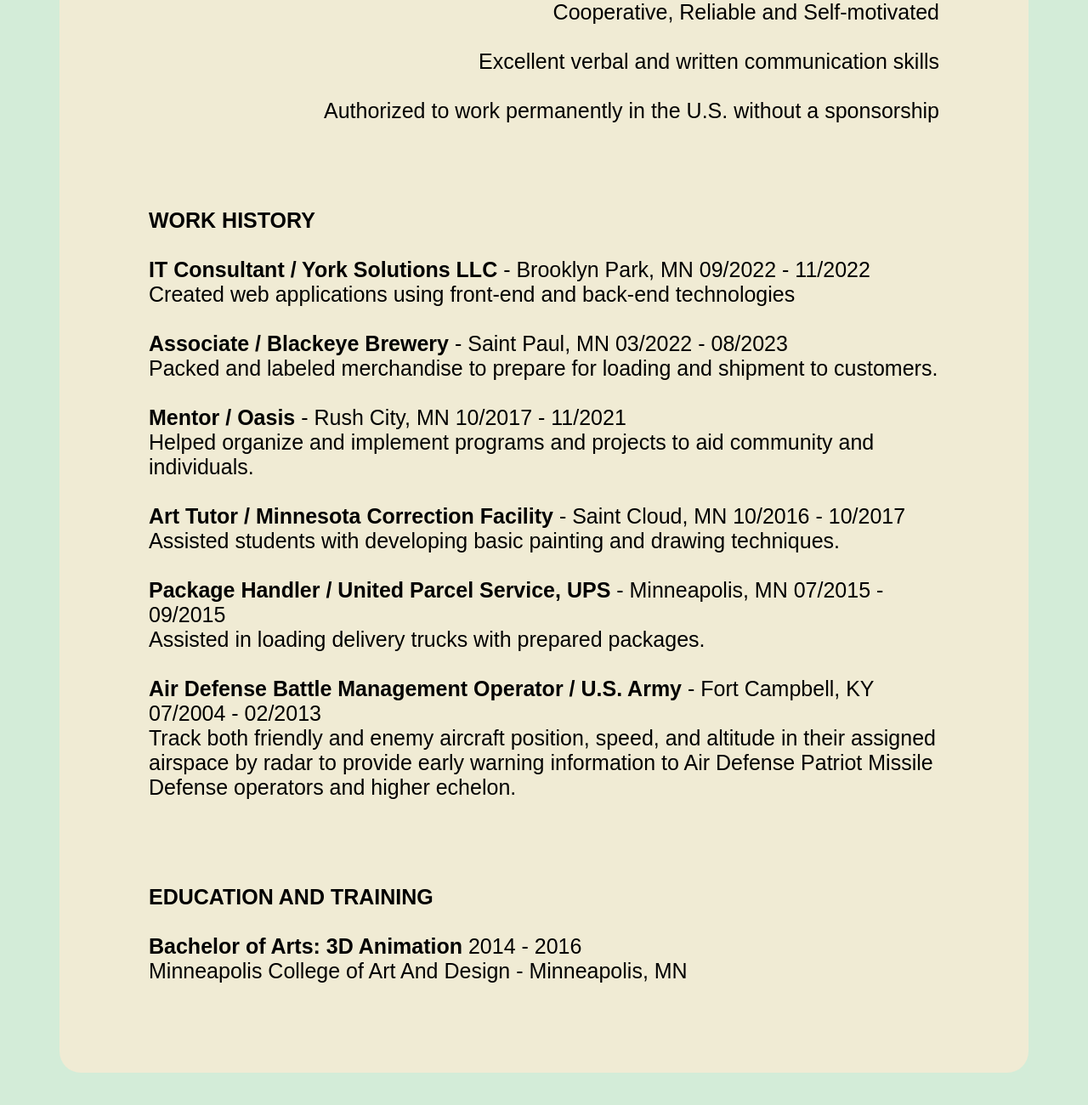
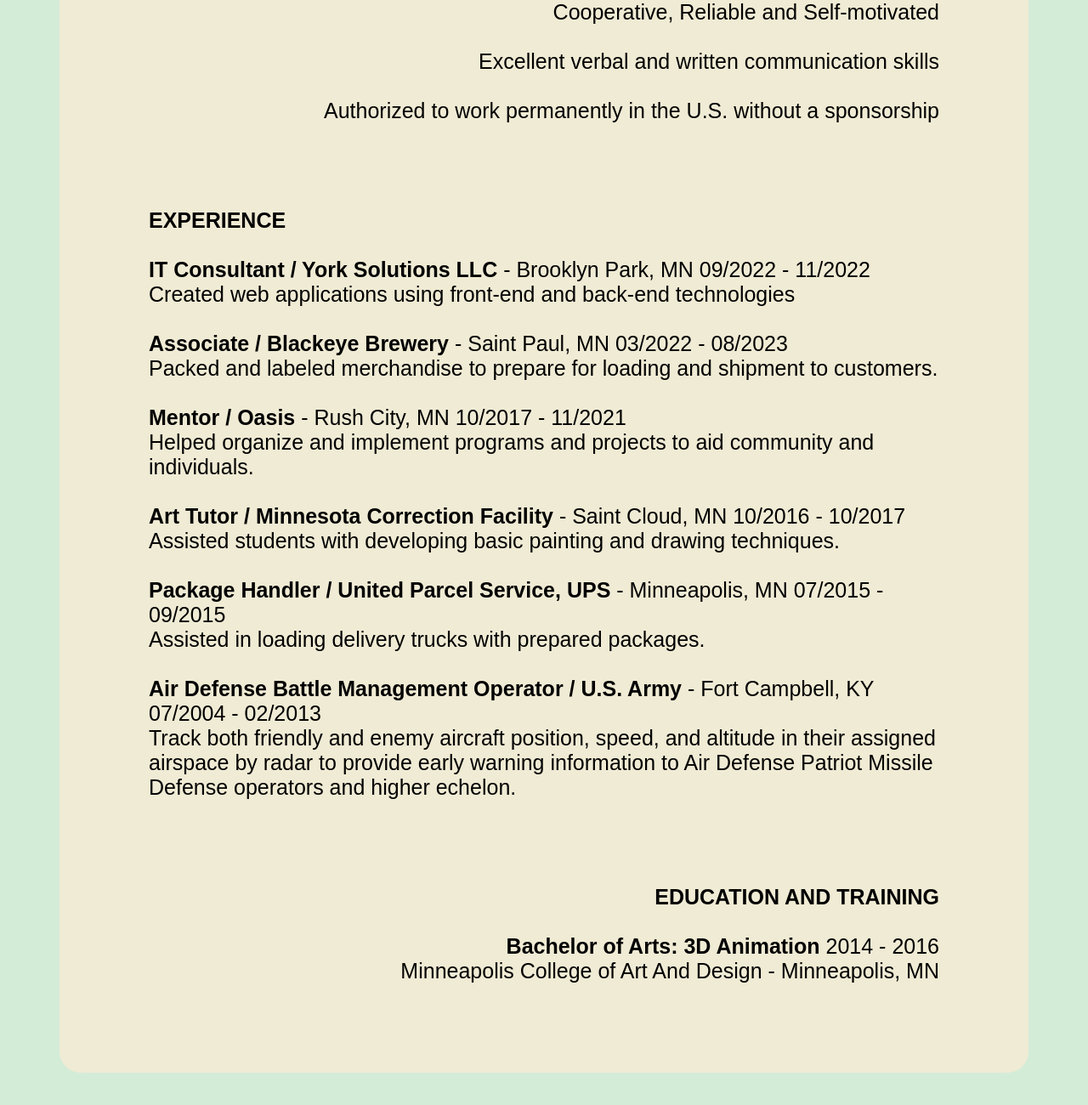
Before and after one commit to Donte2022/Donte2022.github.io, a plain HTML site: page index.html in a window 1280 px wide. Shown: the part 1548-2848 px from the top of the page at 85% size. Drawn offline with Linux system fonts and the light colour scheme.

Commit message:
formatting complete

```diff
--- a/index.html
+++ b/index.html
@@ -56,8 +56,8 @@
                     </p>
                 </div>
             </div>
-        <div class="skills">
-                <p>
+            <div class="skills">
+                    <p>
                         <b> SKILLS </b>
                         <br><br>
                         Acquainted with Agile development methodologies
@@ -85,43 +85,38 @@
                         Authorized to work permanently in the U.S. without a
                         sponsorship
                     </p>
-        </div>
-            <div>
+            </div>
+            <div class="experience">
                 <p>
-                    <b> WORK HISTORY </b>
+                    <b> EXPERIENCE </b>
                     <br><br>
                     <b> IT Consultant / York Solutions LLC </b> - Brooklyn Park, MN 09/2022 - 11/2022
                     <br>
                     Created web applications using front-end and back-end technologies
                     <br><br>
-
                     <b> Associate / Blackeye Brewery </b> - Saint Paul, MN 03/2022 - 08/2023
                     <br>
                     Packed and labeled merchandise to prepare for loading and shipment to customers.
                     <br><br>
-
                     <b> Mentor / Oasis </b> - Rush City, MN 10/2017 - 11/2021
                     <br>
                     Helped organize and implement programs and projects to aid community and individuals.
                     <br><br>
-
                     <b> Art Tutor / Minnesota Correction Facility </b> - Saint Cloud, MN 10/2016 - 10/2017
                     <br>
                      Assisted students with developing basic painting and drawing techniques.
                     <br><br>
-
                     <b> Package Handler / United Parcel Service, UPS </b> - Minneapolis, MN 07/2015 - 09/2015
                     <br>
                      Assisted in loading delivery trucks with prepared packages.
                     <br><br>
-
                     <b> Air Defense Battle Management Operator / U.S. Army </b> - Fort Campbell, KY 07/2004 - 02/2013
                     <br>
                      Track both friendly and enemy aircraft position, speed, and altitude in their assigned airspace by radar to provide
                     early warning information to Air Defense Patriot Missile Defense operators and higher echelon.
                 </p>
-        </div>
-    <div>
+            </div>
+    <div class="education">
         <P>
             <b> EDUCATION AND TRAINING </b>
                 <br><br>
--- a/styles.css
+++ b/styles.css
@@ -62,3 +62,11 @@ div.border {
 .skills{
     text-align: right;
 }
+
+.experience{
+    text-align: left;
+}
+
+.education{
+    text-align: right;
+}
```
